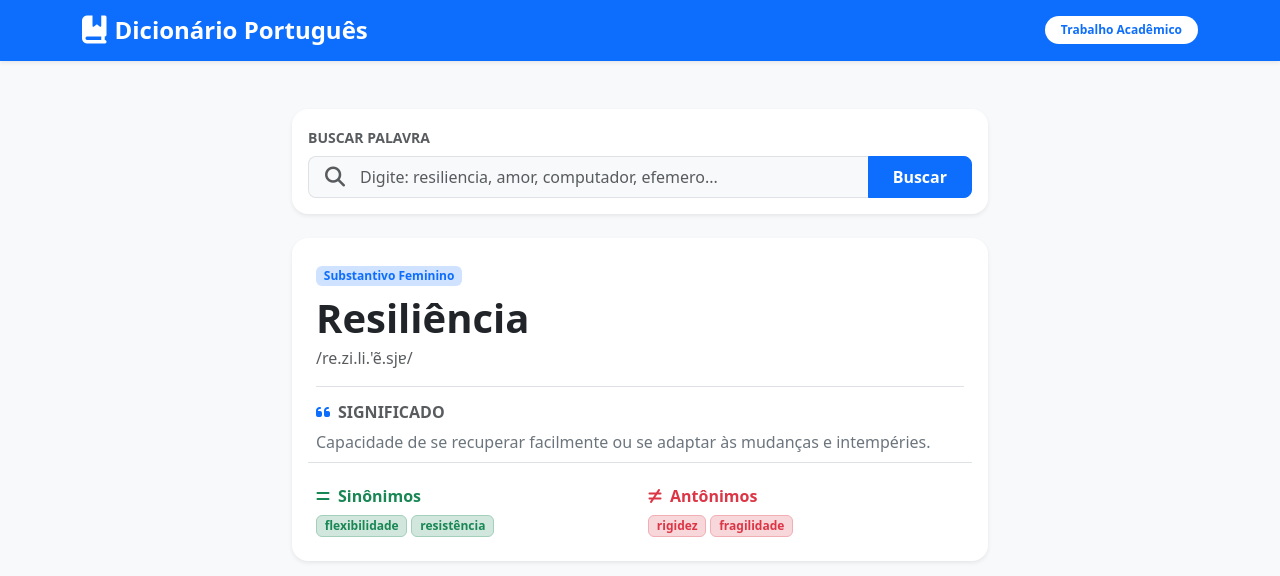
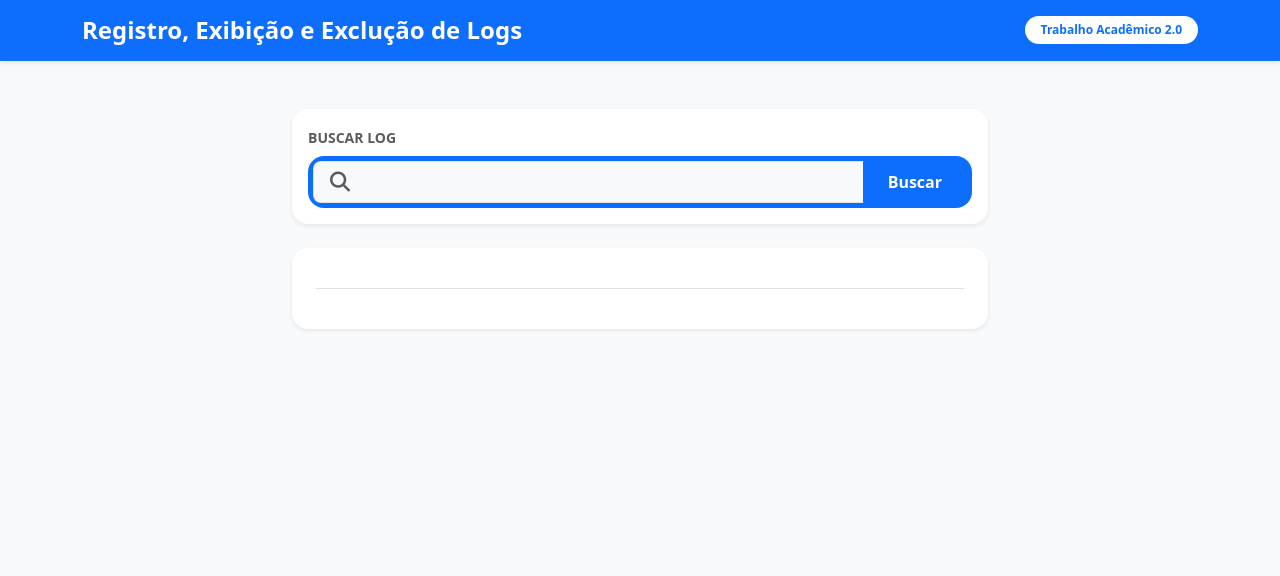
Before and after one commit to Lucas-unoesc/dicionario-portugues, a plain HTML site: page index.html in a window 1280 px wide. Drawn offline with nearby package versions, Linux system fonts and the light colour scheme.

Commit message:
Replace dictionary page with log management page

```diff
--- a/index.html
+++ b/index.html
@@ -3,7 +3,7 @@
 <head>
   <meta charset="utf-8">
   <meta name="viewport" content="width=device-width, initial-scale=1">
-  <title>Dicionário Português</title>
+  <title>Registro, Exibição e Exclução de Logs</title>
 
   <!-- Bootstrap 5 CSS -->
   <link href="https://cdn.jsdelivr.net/npm/bootstrap@5.3.3/dist/css/bootstrap.min.css" rel="stylesheet" integrity="sha384-QWTKZyjpPEjISv5WaRU9OFeRpok6YctnYmDr5pNlyT2bRjXh0JMhjY6hW+ALEwIH" crossorigin="anonymous">
@@ -18,10 +18,9 @@
   <header class="bg-primary text-white fixed-top py-3 shadow-sm">
     <div class="container d-flex align-items-center justify-content-between">
       <div class="d-flex align-items-center gap-2">
-        <i class="fa-solid fa-book-bookmark fs-3"></i>
-        <h1 class="h4 m-0 fw-bold">Dicionário Português</h1>
+        <h1 class="h4 m-0 fw-bold">Registro, Exibição e Exclução de Logs</h1>
       </div>
-      <span class="badge bg-white text-primary rounded-pill px-3 py-2">Trabalho Acadêmico</span>
+      <span class="badge bg-white text-primary rounded-pill px-3 py-2">Trabalho Acadêmico 2.0</span>
     </div>
   </header>
 
@@ -32,9 +31,9 @@
     <section class="card border-0 shadow-sm rounded-4 p-3 mb-4 bg-white">
       <form id="searchForm">
         <label for="searchInput" class="form-label text-muted small fw-bold text-uppercase mb-2">
-          Buscar palavra
+          Buscar Log
         </label>
-        <div class="input-group input-group-lg">
+        <div class="input-group input-group-lg border border-5 border-primary rounded-4">
           <span class="input-group-text bg-light border-end-0 text-muted">
             <i class="fa-solid fa-magnifying-glass"></i>
           </span>
@@ -42,7 +41,6 @@
             type="text"
             id="searchInput"
             class="form-control bg-light border-start-0 ps-0 fs-6"
-            placeholder="Digite: resiliencia, amor, computador, efemero..."
             autocomplete="off"
             required
           >
@@ -59,42 +57,7 @@
       <!-- Cabeçalho da Palavra -->
       <div class="d-flex justify-content-between align-items-start border-bottom pb-3 mb-3">
         <div>
-          <span id="wordClass" class="badge bg-primary-subtle text-primary fw-semibold mb-2">Substantivo Feminino</span>
-          <h2 id="wordTitle" class="display-6 fw-bold text-dark m-0">Resiliência</h2>
-          <p id="wordPhonetic" class="text-muted mb-0 mt-1 fs-6">/re.zi.li.'ẽ.sjɐ/</p>
-        </div>
-      </div>
 
-      <!-- Significado -->
-      <div class="mb-4">
-        <h3 class="h6 text-uppercase text-muted fw-bold mb-2">
-          <i class="fa-solid fa-quote-left text-primary me-2"></i>Significado
-        </h3>
-        <p id="wordMeaning" class="text-secondary leading-relaxed fs-6 m-0">
-          Capacidade de se recuperar facilmente ou se adaptar às mudanças e intempéries.
-        </p>
-      </div>
-
-      <!-- Sinônimos e Antônimos -->
-      <div class="row g-3 pt-2 border-top">
-        <div class="col-md-6">
-          <h4 class="h6 text-success fw-bold mb-2">
-            <i class="fa-solid fa-equals me-2"></i>Sinônimos
-          </h4>
-          <div id="synonymsList" class="d-flex flex-wrap gap-1">
-            <span class="badge bg-success-subtle text-success border border-success-subtle">flexibilidade</span>
-            <span class="badge bg-success-subtle text-success border border-success-subtle">resistência</span>
-          </div>
-        </div>
-
-        <div class="col-md-6">
-          <h4 class="h6 text-danger fw-bold mb-2">
-            <i class="fa-solid fa-not-equal me-2"></i>Antônimos
-          </h4>
-          <div id="antonymsList" class="d-flex flex-wrap gap-1">
-            <span class="badge bg-danger-subtle text-danger border border-danger-subtle">rigidez</span>
-            <span class="badge bg-danger-subtle text-danger border border-danger-subtle">fragilidade</span>
-          </div>
         </div>
       </div>
 
@@ -105,7 +68,7 @@
   <!-- Bootstrap JS -->
   <script src="https://cdn.jsdelivr.net/npm/bootstrap@5.3.3/dist/js/bootstrap.bundle.min.js" integrity="sha384-YvpcrYf0tY3lHB60NNkmXc5s9fDVZLESaAA55NDzOxhy9GkcIdslK1eN7N6jIeHz" crossorigin="anonymous"></script>
 
-  <!-- Lógica JavaScript Local (Perfeita para trabalhos acadêmicos) -->
+  <!-- Lógica JavaScript Local -->
   <script>
     // Nosso "banco de dados" interno de palavras
     const dicionario = {
```
